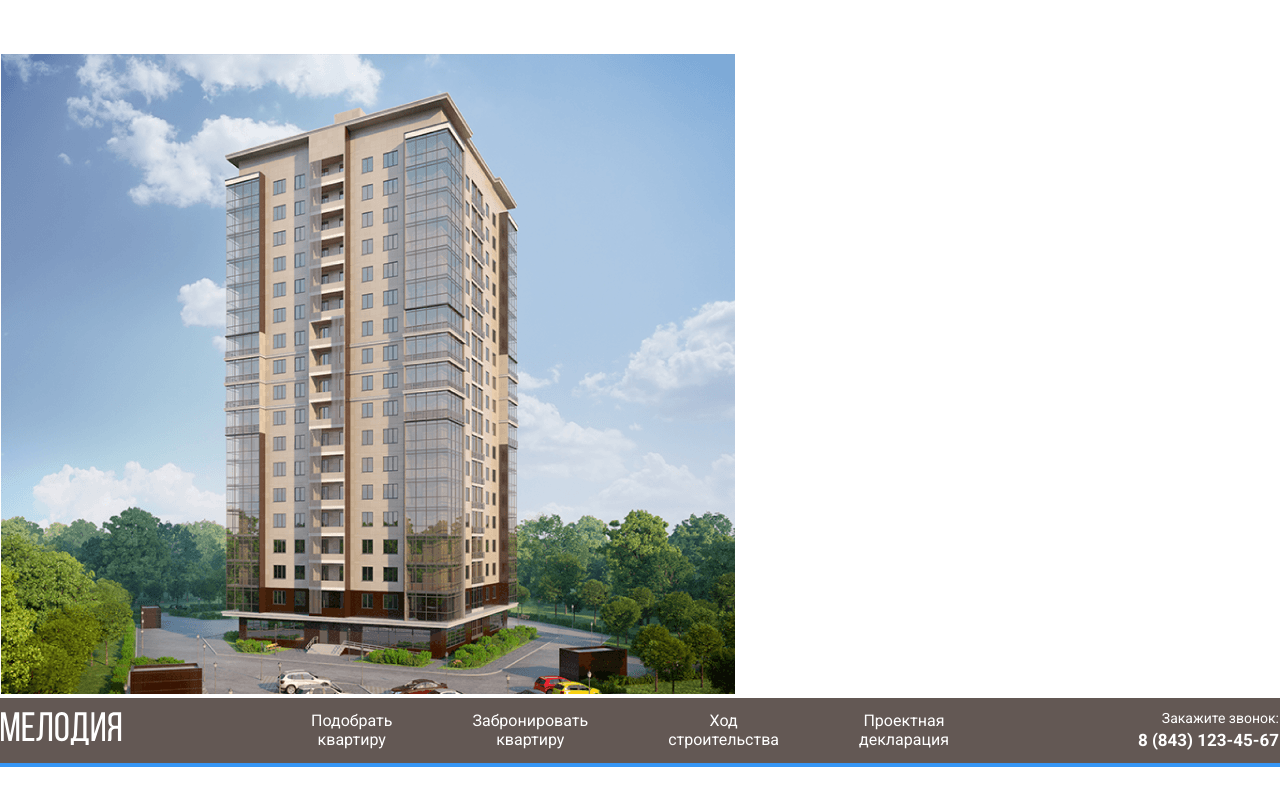
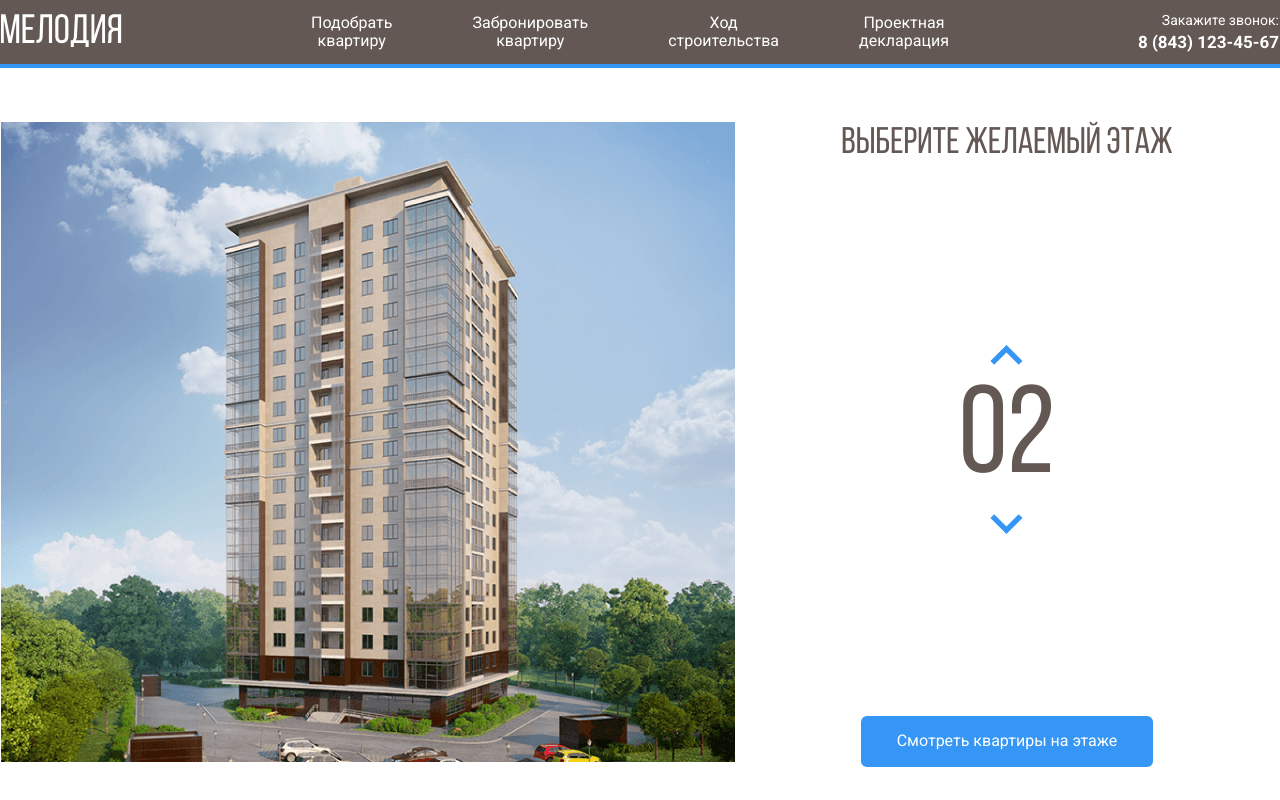
Before and after one commit to Mishgun666/melody_project, a plain HTML site: page index.html in a window 1280 px wide. Drawn offline with Linux system fonts and the light colour scheme.

Commit message:
Добавлен main block

```diff
--- a/css/style.css
+++ b/css/style.css
@@ -1,3 +1,13 @@
+@font-face {
+  font-family: "Bebas Neue Regular";
+  src: local("BebasNeueRegular"),
+    url("../fonts/BebasNeueRegular.woff2") format("woff2"),
+    url("../fonts/BebasNeueRegular.woff") format("woff");
+  font-weight: normal;
+  font-style: normal;
+  font-display: swap;
+}
+
 * {
   box-sizing: border-box;
 }
@@ -63,4 +73,63 @@ body {
   max-width: 1278px;
   margin: auto;
   padding-top: 54px;
+  display: flex;
 }
+
+.main-info {
+  flex-grow: 1;
+  text-align: center;
+  display: flex;
+  flex-direction: column;
+  align-items: center;
+  justify-content: space-between;
+}
+
+.home-image path {
+  opacity: 0;
+  cursor: pointer;
+}
+
+.home-image path:hover {
+  opacity: 1;
+}
+
+.counter-group {
+  display: flex;
+  flex-direction: column;
+  align-items: center;
+}
+
+.counter-button {
+  cursor: pointer;
+  background-color: #fff;
+  border: none;
+}
+
+.counter-arrow-down {
+  transform: rotateX(180deg);
+}
+
+.main-title {
+  margin: 0;
+  font-family: "Bebas Neue Regular", sans-serif;
+  font-weight: normal;
+  font-size: 37px;
+  line-height: 44px;
+  color: #635854;
+}
+
+.counter {
+  font-family: "Bebas Neue Regular", sans-serif;
+  color: #635854;
+  font-size: 124px;
+}
+
+.button-primary {
+  background: #3596f5;
+  border-radius: 6px;
+  color: #fff;
+  border: none;
+  padding: 16px 36px;
+  cursor: pointer;
+}
--- a/index.html
+++ b/index.html
@@ -15,12 +15,6 @@
     />
   </head>
 
-  <main class="main">
-    <div class="main-image">
-      <img src="img/home.png" alt="" />
-    </div>
-    <!-- /.main-image -->
-  </main>
   <body>
     <header class="header">
       <div class="navbar">
@@ -39,10 +33,7 @@
               <a href="#" class="navbar-link">Ход <br />строительства</a>
             </li>
             <li class="navbar-item">
-              <a href="#" class="navbar-link"
-                >Проектная <br />
-                декларация</a
-              >
+              <a href="#" class="navbar-link">Проектная <br />декларация</a>
             </li>
           </ul>
         </nav>
@@ -52,5 +43,151 @@
         </div>
       </div>
     </header>
+
+    <main class="main">
+      <div class="main-image">
+        <svg
+          class="home-image"
+          width="734"
+          height="640"
+          viewBox="0 0 734 640"
+          fill="none"
+          xmlns="http://www.w3.org/2000/svg"
+          xmlns:xlink="http://www.w3.org/1999/xlink"
+        >
+          <rect width="734" height="640" fill="url(#pattern0)" />
+          <defs>
+            <pattern
+              id="pattern0"
+              patternContentUnits="objectBoundingBox"
+              width="1"
+              height="1"
+            >
+              <use
+                xlink:href="#image0_1_86"
+                transform="translate(-0.00408719) scale(0.0013624 0.0015625)"
+              />
+            </pattern>
+            <image
+              id="image0_1_86"
+              width="740"
+              height="640"
+              xlink:href="img/home.png"
+            />
+          </defs>
+          <path
+            d="M222 527L442.8 535L512 521.3V543L443.5 562.7L222 551.7V527Z"
+            fill="#3595F6"
+            fill-opacity="0.75"
+          />
+          <path
+            d="M223 526V501L443.3 504.3L513 501V521L443.7 534L223 526Z"
+            fill="#3595F6"
+            fill-opacity="0.75"
+          />
+          <path
+            d="M223 500V475H444H513V498L445 505L223 500Z"
+            fill="#3595F6"
+            fill-opacity="0.75"
+          />
+          <path
+            d="M223 476V451L444.3 447.3L512 454V476H444"
+            fill="#3595F6"
+            fill-opacity="0.75"
+          />
+          <path
+            d="M223 450V424L444.5 420.7L513 431.7V453L444 446.3L223 450Z"
+            fill="#3595F6"
+            fill-opacity="0.75"
+          />
+          <path
+            d="M222 423V399.3L443 387L514 410V431.3L443 419L222 423Z"
+            fill="#3595F6"
+            fill-opacity="0.75"
+          />
+          <path
+            d="M222 401V376L444.2 359.7L514 388.3V409L443.7 387.3L222 401Z"
+            fill="#3595F6"
+            fill-opacity="0.75"
+          />
+          <path
+            d="M222 376V351L444.5 330.7L514 367.3V388L442 359.3L222 376Z"
+            fill="#3595F6"
+            fill-opacity="0.75"
+          />
+          <path
+            d="M222 350V326L445 301.3L514 345.3V367L444.7 329L222 350Z"
+            fill="#3595F6"
+            fill-opacity="0.75"
+          />
+          <path
+            d="M222 325V301L444.5 272.3L514 323.3V344L443.7 301.7L222 325Z"
+            fill="#3595F6"
+            fill-opacity="0.75"
+          />
+          <path
+            d="M221 301V277L443.3 244L514 303.3V323L444 272.3L221 301Z"
+            fill="#3595F6"
+            fill-opacity="0.75"
+          />
+          <path
+            d="M222 276V252L443.2 217L513 281V302L444.3 243.7L222 276Z"
+            fill="#3595F6"
+            fill-opacity="0.75"
+          />
+          <path
+            d="M222 252V227L444.3 189L513 259.3V280L444 216L222 252Z"
+            fill="#3595F6"
+            fill-opacity="0.75"
+          />
+          <path
+            d="M222 226V201L442.8 157.3L513 236.3V259L444 185.7L222 226Z"
+            fill="#3595F6"
+            fill-opacity="0.75"
+          />
+          <path
+            d="M223 202V177L443 129L513 214V237L442.3 157.7L223 202Z"
+            fill="#3595F6"
+            fill-opacity="0.75"
+          />
+          <path
+            d="M222 177V152L441.8 100L513 192.3V215L443.3 128.7L222 177Z"
+            fill="#3595F6"
+            fill-opacity="0.75"
+          />
+          <path
+            d="M222 152V126L444 69.3L513 171V192L443.7 100.3L222 152Z"
+            fill="#3595F6"
+            fill-opacity="0.75"
+          />
+        </svg>
+      </div>
+      <!-- /.main-image -->
+      <div class="main-info">
+        <h2 class="main-title">Выберите желаемый этаж</h2>
+        <div class="counter-group">
+          <button class="counter-button counter-up">
+            <img
+              class="counter-arrow counter-arrow-up"
+              src="img/arrow.svg"
+              alt="arrow up"
+            />
+          </button>
+          <span class="counter">02</span>
+          <button class="counter-button counter-down">
+            <img
+              class="counter-arrow counter-arrow-down"
+              src="img/arrow.svg"
+              alt="arrow down"
+            />
+          </button>
+        </div>
+        <!-- /.counter-group -->
+        <button class="button button-primary">
+          Смотреть квартиры на этаже
+        </button>
+      </div>
+      <!-- /.main-info -->
+    </main>
   </body>
 </html>
```
Also changed, not shown: fonts/BebasNeueRegular.woff (added), fonts/BebasNeueRegular.woff2 (added), img/Group 3.svg (deleted), img/arrow.svg (added).
